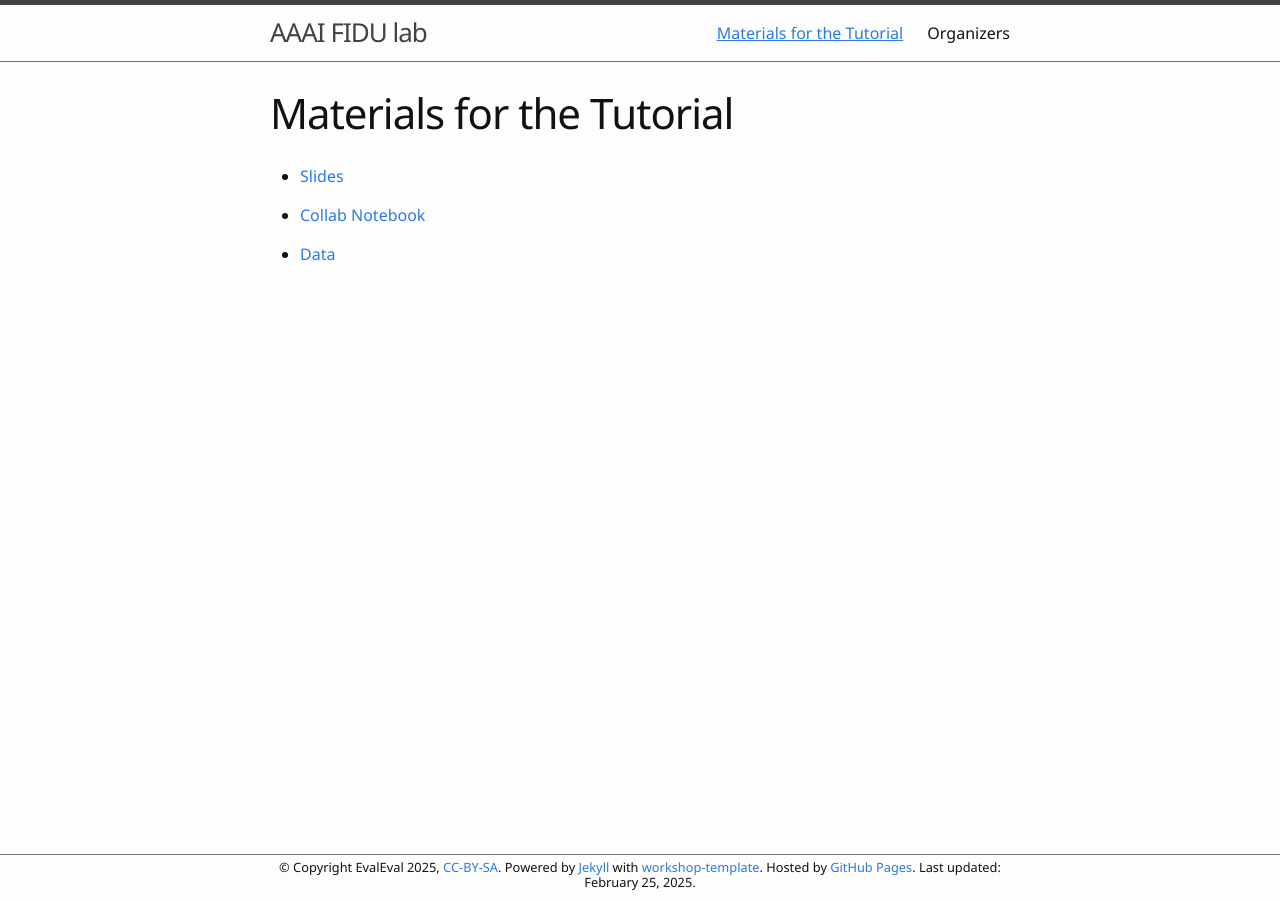
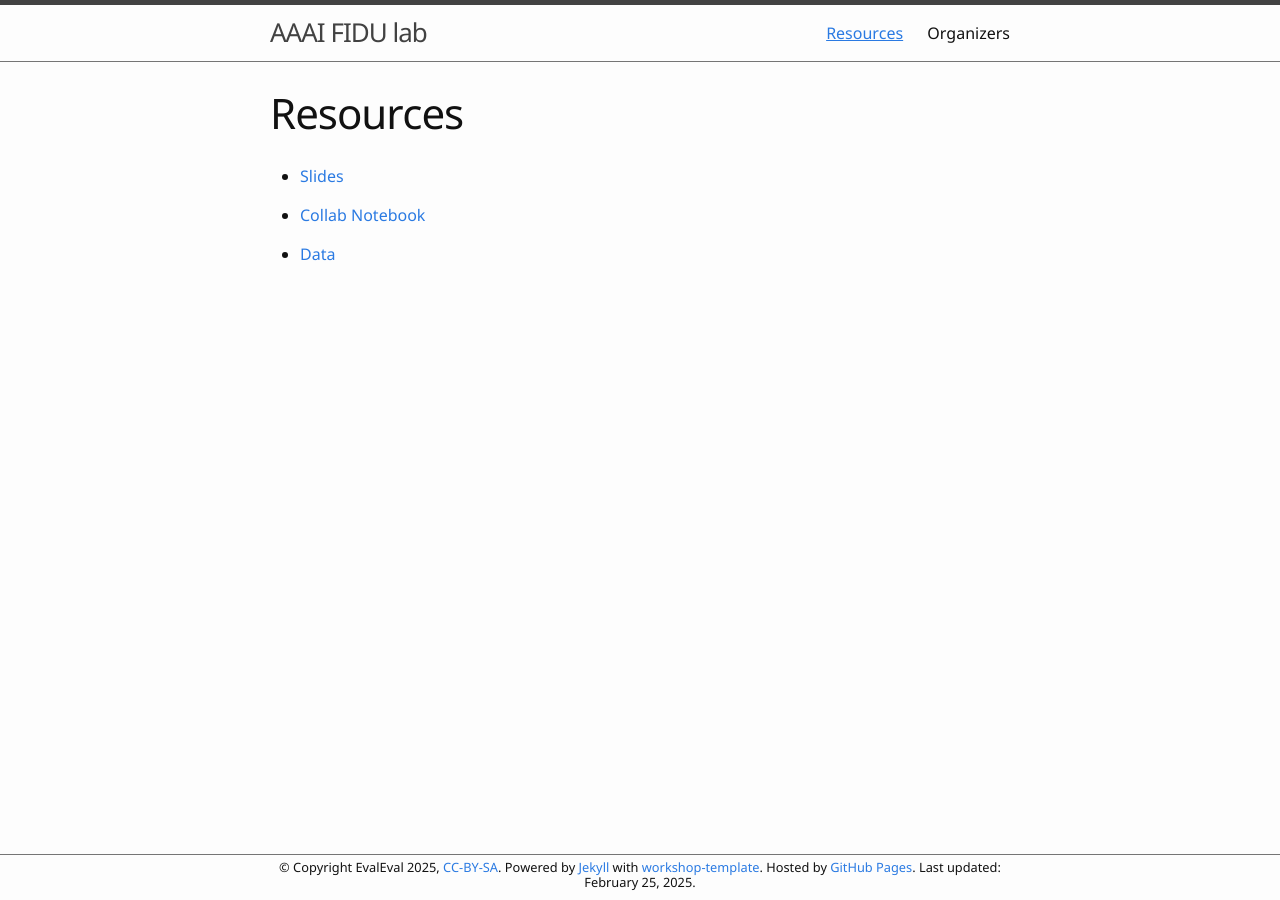
Before and after one commit to aaai-fidu-lab/aaai-fidu-lab.github.io, a Jekyll site: the page built from materials.md, in a window 1280 px wide. Built offline with Jekyll 4.4.1, drawn with Linux system fonts in a browser that asks for light colours; our own code applies the rules of GitHub Pages for plain Markdown files.

Commit message:
Update materials.md

```diff
--- a/materials.md
+++ b/materials.md
@@ -1,5 +1,5 @@
 ---
-title: Materials for the Tutorial
+title: Resources
 nav: true
 ---
 
```
